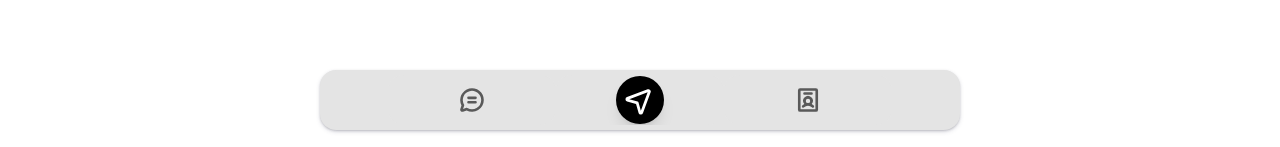
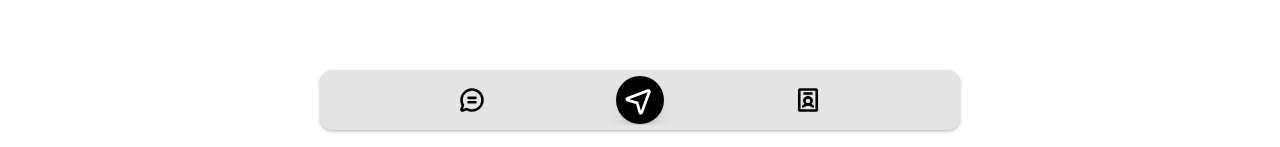
Before and after one commit to Goyto-xyz/goyto-app, a React (Vite) app: page /home in a window 1280 px wide. Shown: the part 650-797 px from the top of the page. Built offline with nearby package versions, Linux system fonts and the light colour scheme.

Commit message:
update icon color and tab bar border radius

```diff
--- a/src/App.tsx
+++ b/src/App.tsx
@@ -59,7 +59,7 @@ const App: React.FC = () => (
 
         <IonTabBar slot="bottom">
           <IonTabButton tab="tab1" href="/tab1">
-            <ChatCircleText weight="bold" size={28} />
+            <ChatCircleText weight="bold" size={28} color="#000" />
           </IonTabButton>
           <IonTabButton tab="tab2" href="/">
             <div className="w-12 h-12 rounded-full bg-black flex items-center justify-center shadow-lg">
@@ -72,7 +72,7 @@ const App: React.FC = () => (
             </div>
           </IonTabButton>
           <IonTabButton tab="tab3" href="/tab3">
-            <IdentificationBadge weight="bold" size={28} />
+            <IdentificationBadge weight="bold" size={28} color="#000" />
           </IonTabButton>
         </IonTabBar>
       </IonTabs>
--- a/src/theme/tailwind.css
+++ b/src/theme/tailwind.css
@@ -4,7 +4,7 @@ ion-tab-bar {
   --background: #e4e4e4;
   box-shadow: rgba(50, 50, 93, 0.25) 0px 2px 5px -1px,
     rgba(0, 0, 0, 0.3) 0px 1px 3px -1px;
-  border-radius: 16px !important;
+  border-radius: 12px !important;
 
   height: 50px;
   width: 50%;
```
